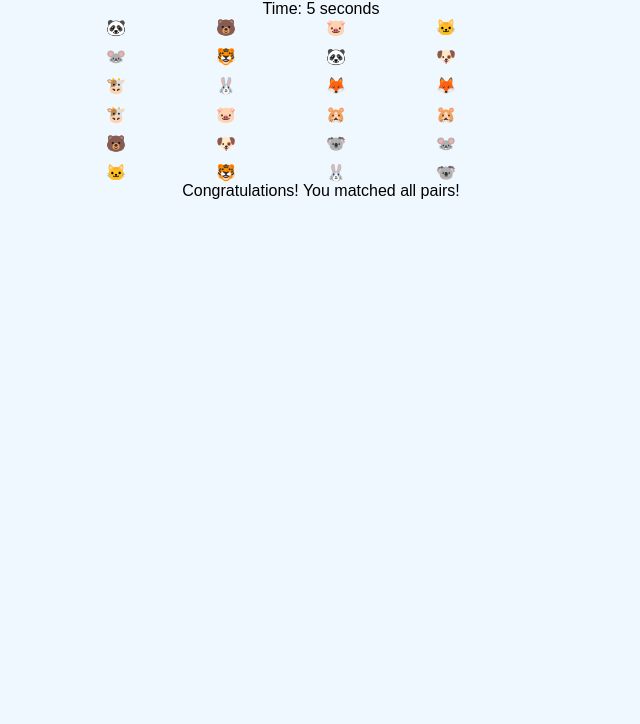
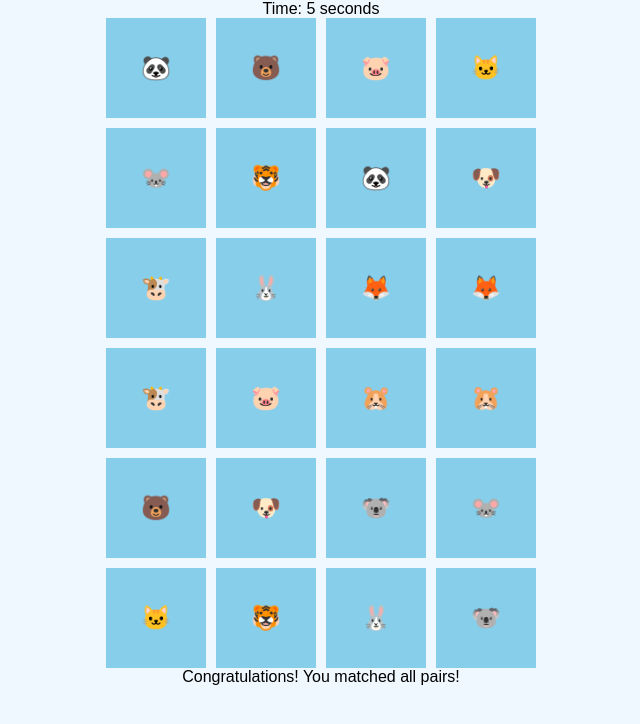
Before and after one commit to bilgunne/lab15, a plain HTML site: page index.html in a window 1280 px wide. Shown: the whole page, without its empty margins (319-959 px from the left). Drawn offline with Linux system fonts and the light colour scheme.

Commit message:
initialcommit

```diff
--- a/index.html
+++ b/index.html
@@ -19,6 +19,20 @@
            display: grid;
            grid-template-columns: repeat(4, 100px);
            gap: 10px;
+        }
+
+        .card {
+           width: 100px;
+           height: 100px;
+           background-color: #87CEEB;
+           display: flex;
+           justify-content: center;
+           align-items: center;
+           font-size: 24px;
+           font-weight: bold;
+           color: #FFFFFF;
+           cursor: pointer;
+           transition: transform 0.3s ease-in-out;
         }
 
     </style>
```
